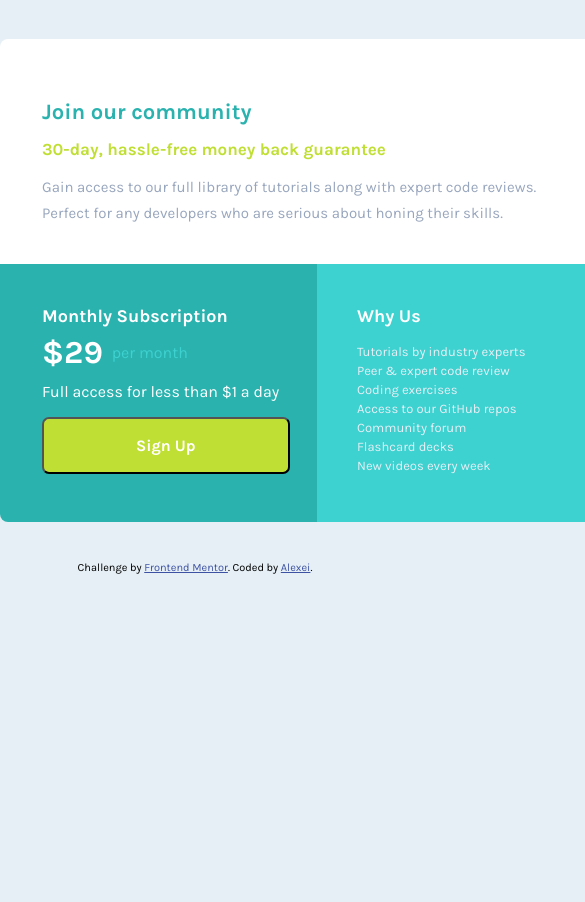
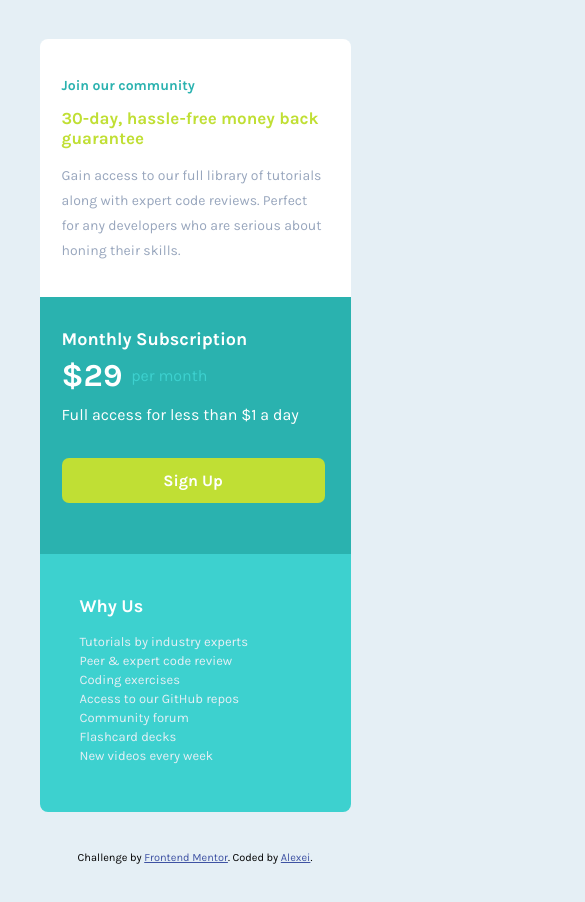
Before and after one commit to Batareika007/Single-price-grid-component, a plain HTML site: page index.html in a window 390 px wide. Shown: the top 902 px of the page, 585 px wide, since content can reach past the window. Before the commit the page ends 844 px from the top, so only its background shows below. Drawn offline with Linux system fonts and the light colour scheme.

Commit message:
added @media for mobile

```diff
--- a/css/style.css
+++ b/css/style.css
@@ -40,7 +40,7 @@ The designs were created to the following widths:
 body {
     font-family: 'Karla';
     background-color: hsl(204, 43%, 93%);
-    margin: 0;
+    margin: 10% auto;
     /* width: 1440px; */
 }
 
@@ -54,9 +54,10 @@ body {
     width: 640px;
     display: flex;
     flex-wrap: wrap;
-    margin: 10% auto;
+    margin: 0 auto;
 
 }
+
 
 /* ===================
         white box
@@ -136,7 +137,7 @@ h2 {
 button {
     color: white;
     background-color: hsl(71, 73%, 54%);
-    /* border: none; */
+    border: none;
     border-radius: 7px;
     padding: 17px 92px;
     font-weight: 700;
@@ -185,6 +186,11 @@ li{
 /* ====================
         footer
     ========================*/
+
+footer{
+    /* display: inline-block; */
+    margin: 10% 10%;
+}
 .attribution {
     font-size: 11px;
     text-align: center;
@@ -193,3 +199,134 @@ li{
 .attribution a {
     color: hsl(228, 45%, 44%);
 }
+
+@media (max-width:639px)
+{.flex_container{
+    flex-direction: column;
+    width: 311px;
+}
+/* ===================
+        white box
+    ================== */
+
+    .white_box {
+        background-color: white;
+        color: hsl(218, 22%, 67%);
+        padding: 29px 24px 34px 22px;
+        border-top-left-radius: 8px;
+        border-top-right-radius: 8px;
+    }
+
+    h1 {
+        font-weight: 700;
+        color: hsl(179, 62%, 43%);
+        font-size: 14px;
+
+    }
+
+    h2 {
+        color: hsl(71, 73%, 54%);
+        font-size: 17px;
+
+
+    }
+
+    .white_box_paragrah {
+        display: inline-block;
+        line-height: 25px;
+        font-size: 14px;
+        margin: 0;
+
+    }
+
+
+/* ==================
+        Price Box
+    ==================*/
+    .price {
+        border-bottom-left-radius: 0px;
+        padding: 29px 24px 0px 22px;
+        flex: 1 0 228px;
+    }
+
+    .price_header {
+        padding-top: 0;
+        padding-left: 0;
+        font-size: 18px;
+        line-height: 26px;
+        font-weight: 700;
+        margin: 0;
+    }
+
+    .price_per_month{
+        color: hsl(179, 62%, 53%);
+    }
+
+    .amount_per_month {
+        color: white;
+        font-weight: 700;
+        font-size: 2em;
+        position: relative;
+        top: 5px;
+        margin-right: 5px;
+        padding-left: 0;
+
+    }
+
+    .price_paragraph{
+        padding-left: 0;
+        margin-bottom: 0;
+    }
+
+    button {
+        color: white;
+        background-color: hsl(71, 73%, 54%);
+        border: none;
+        width: 263px;
+        border-radius: 7px;
+        padding: 13px 98px;
+        font-weight: 700;
+        font-family: 'Karla';
+        font-size: 16px;
+        margin-top: 34px;
+        margin-left: 0;
+
+    }
+/* ==================
+        Why Us Box
+    ==================*/
+
+    .why_us {
+        /* max-width: 320px; */
+        height: 258px;
+        color: white;
+        background-color: hsl(179, 62%, 53%);
+        /* padding: 39px 40px 38px 42px; */
+        border-bottom-right-radius: 8px;
+        border-bottom-left-radius: 8px;
+        flex: 1 1 auto;
+    }
+
+    .why_us_header {
+        font-weight: 700;
+        font-size: 18px;
+        line-height: 26px;
+        margin: 0;
+        padding-left: 40px;
+        padding-top: 39px;
+    }
+
+    ul {
+        list-style-type: none;
+        font-size: 13px;
+        /* padding-left: 0; */
+
+    }
+    li{
+        line-height: 19px;
+        color:hsl(204, 43%, 93%);
+    }
+
+
+
+}
```
